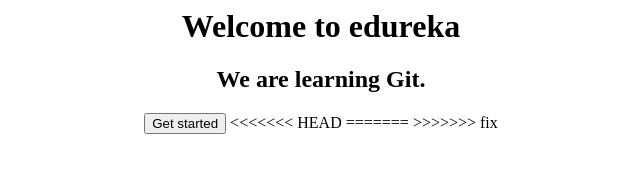
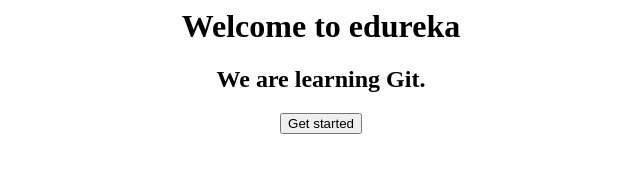
Before and after one commit to qkjdj/november-25, a plain HTML site: page index.html in a window 1280 px wide. Shown: the whole page, without its empty margins (319-959 px from the left). Drawn offline with Linux system fonts and the light colour scheme.

```diff
--- a/index.html
+++ b/index.html
@@ -7,10 +7,6 @@
 	       <h1>Welcome to edureka</h1>
 		   <h2>We are learning Git.</h2>
 		   <button> Get started </button>
-<<<<<<< HEAD
-=======
-
->>>>>>> fix
 		   </center>
 </body>
 
```
Also changed, not shown: home.html (+1 -1 lines).
